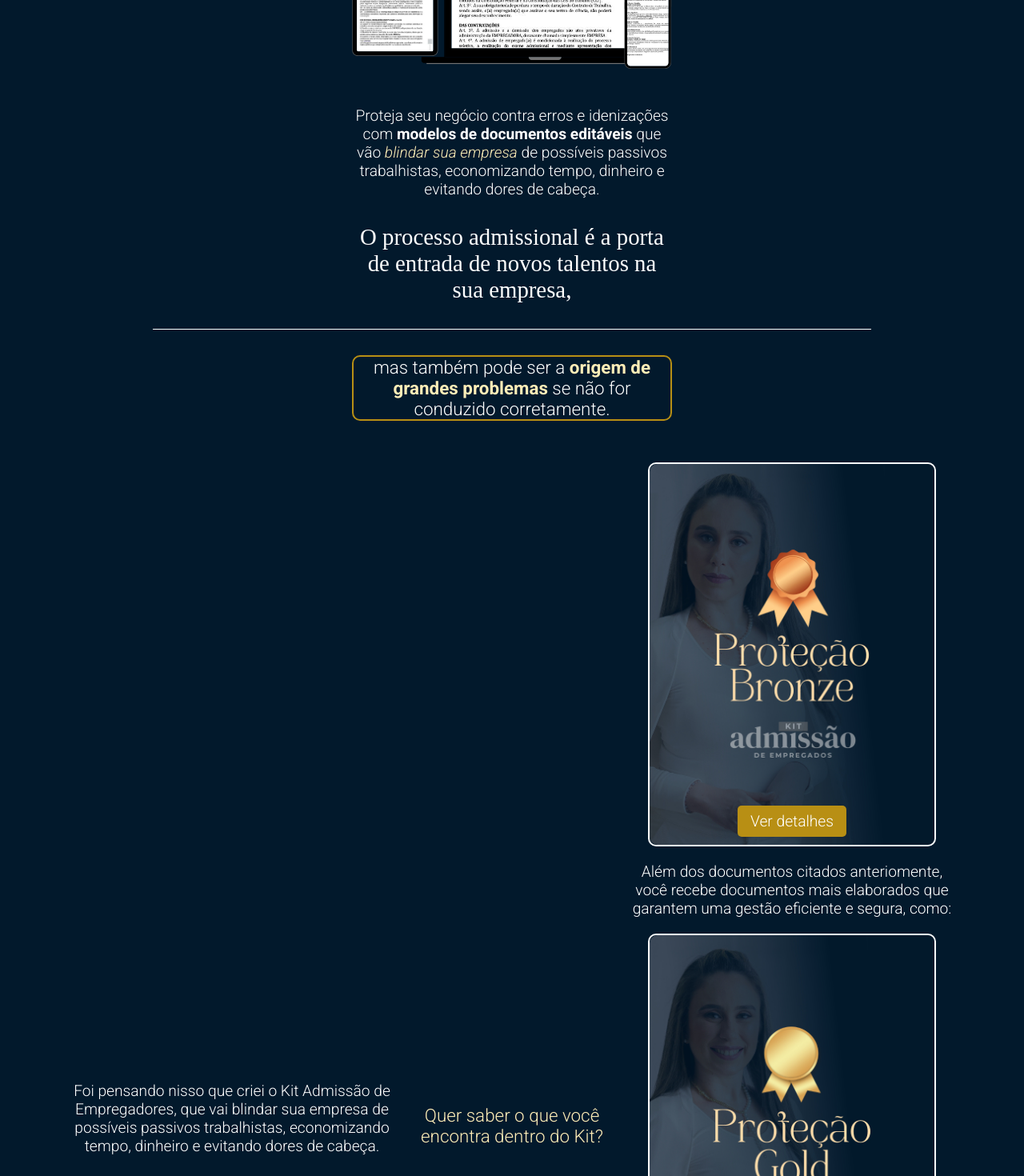
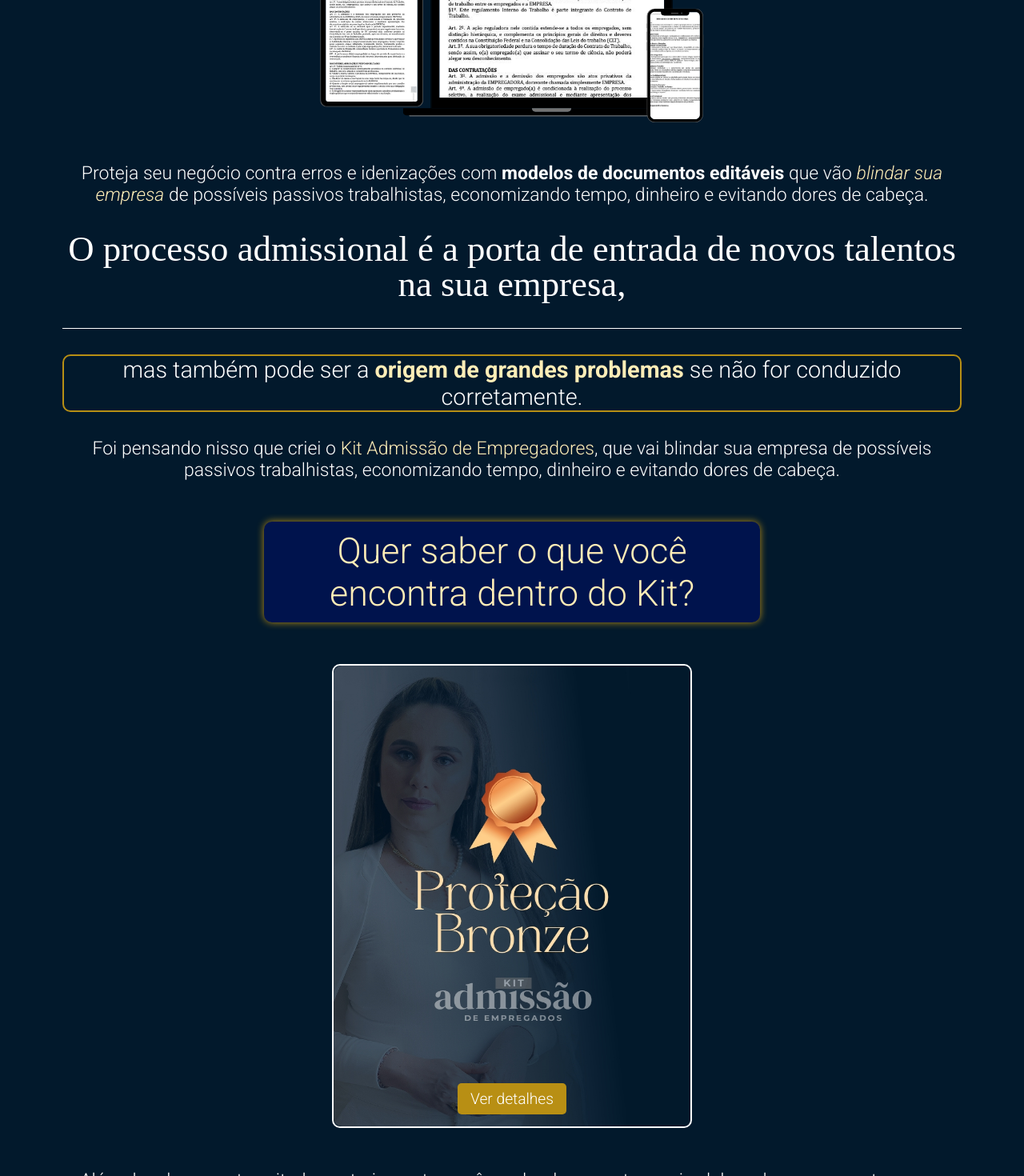
Before and after one commit to irlanreis/kezia-farias, a React (Vite) app: page /page-vendas in a window 1280 px wide. Shown: the part 320-1790 px from the top of the page at 80% size. Built offline with nearby package versions, Linux system fonts and the light colour scheme; a web font is replaced by a local one.

Commit message:
Fix: versão tablete implementada

```diff
--- a/src/PaginaDeVendas.tsx
+++ b/src/PaginaDeVendas.tsx
@@ -1,4 +1,5 @@
 import "./styles/PageVendas.css";
+import "./styles/TabletVersion.css";
 import logo from "./assets/imgs/logo-admissao.svg";
 import logoTelas from "./assets/imgs/logo-telas.svg";
 import bronze from "./assets/imgs/card-01.jpg";
@@ -43,26 +44,32 @@ const PaginaDeVendas = () => {
           </strong>{" "}
           se não for conduzido corretamente.
         </p>
+        <p className="text-04">
+          Foi pensando nisso que criei o{" "}
+          <span className="text-03-destaque">Kit Admissão de Empregadores</span>
+          , que vai blindar sua empresa de{" "}
+          <span className="highlight">possíveis passivos trabalhistas</span>,
+          economizando tempo, dinheiro e evitando dores de cabeça.
+        </p>
+        <p className="text-destaque-04">
+          Quer saber o que você encontra dentro do Kit?
+        </p>
       </div>
 
       <div className="content">
-        <p className="text-04">
-          Foi pensando nisso que criei o Kit Admissão de Empregadores, que vai
-          blindar sua empresa de{" "}
-          <span className="highlight">possíveis passivos trabalhistas</span>,
-          economizando tempo, dinheiro e evitando dores de cabeça.
-        </p>
-        <h2 className="text-destaque-04">
-          Quer saber o que você encontra dentro do Kit?
-        </h2>
-
         {/* Container dos três cards */}
         <div className="cards-container">
           {/* Card 1 - Proteção Bronze */}
-          <div className={`card ${flippedCards[0] ? 'flipped' : ''}`}>
+          <div className={`card ${flippedCards[0] ? "flipped" : ""}`}>
             <div className="card-front">
               <img src={bronze} alt="proteção bronze" className="card-img" />
-              <button onClick={() => handleFlip(0)} type="button" className="btn">Ver detalhes</button>
+              <button
+                onClick={() => handleFlip(0)}
+                type="button"
+                className="btn"
+              >
+                Ver detalhes
+              </button>
             </div>
             <div className="card-back">
               <h3 className="title-h3">Proteção Bronze</h3>
@@ -86,22 +93,29 @@ const PaginaDeVendas = () => {
           </div>
 
           <p className="text-04">
-          Além dos documentos citados anteriomente, você recebe documentos mais
-          elaborados que garantem uma gestão eficiente e segura, como:
-        </p>
+            Além dos documentos citados anteriomente, você recebe documentos
+            mais elaborados que garantem uma gestão eficiente e segura, como:
+          </p>
 
           {/* Card 2 - Proteção Gold */}
-          <div className={`card ${flippedCards[1] ? 'flipped' : ''}`}>
+          <div className={`card ${flippedCards[1] ? "flipped" : ""}`}>
             <div className="card-front">
               <img src={gold} alt="proteção gold" className="card-img" />
-              <button onClick={() => handleFlip(1)} type="button" className="btn">Ver detalhes</button>
+              <button
+                onClick={() => handleFlip(1)}
+                type="button"
+                className="btn"
+              >
+                Ver detalhes
+              </button>
             </div>
             <div className="card-back">
               <h3 className="title-h3">Proteção Gold</h3>
               <ul className="item-list">
                 <li>Proteção Bronze</li>
                 <li>Termo para concessão do uso de imagem</li>
-                <li>Termo de Compromisso, Sigilo e Confidencialidade</li>
+                <li>Termo de Compromisso</li>
+                <li>Sigilo e Confidencialidade</li>
                 <li>Acordo de Compensação de Horas</li>
                 <li>Código de Conduta</li>
               </ul>
@@ -116,15 +130,24 @@ const PaginaDeVendas = () => {
             </div>
           </div>
           <p className="text-04">
-          Agora esse kit é pra você que deseja um <br /> pacote ainda mais
-          completo. <br />
-          Você garante todos os anteriores e mais:
-        </p>
+            Agora esse kit é pra você que deseja um pacote ainda mais
+            completo, você garante todos os anteriores e mais:
+          </p>
           {/* Card 3 - Proteção Max */}
-          <div className={`card ${flippedCards[2] ? 'flipped' : ''}`}>
+          <div className={`card ${flippedCards[2] ? "flipped" : ""}`}>
             <div className="card-front">
-              <img src={maxProtection} alt="proteção max" className="card-img" />
-              <button onClick={() => handleFlip(2)} type="button" className="btn">Ver detalhes</button>
+              <img
+                src={maxProtection}
+                alt="proteção max"
+                className="card-img"
+              />
+              <button
+                onClick={() => handleFlip(2)}
+                type="button"
+                className="btn"
+              >
+                Ver detalhes
+              </button>
             </div>
             <div className="card-back">
               <h3 className="title-h3">Proteção Max</h3>
--- a/src/styles/PageVendas.css
+++ b/src/styles/PageVendas.css
@@ -33,10 +33,6 @@ body {
   align-items: center;
   width: 100%;
   gap: 2rem;
-}
-
-.container-text {
-  width: 80%;
 }
 
 .icon-logo {
@@ -160,7 +156,7 @@ body {
   cursor: pointer;
   transition: background-color 0.5s;
   position: absolute;
-  bottom: 10px;
+  bottom: 15px;
   left: 50%;
   transform: translateX(-50%);
 }
@@ -221,7 +217,6 @@ hr {
 
 .item-list {
   list-style: circle;
-  padding-left: 1.5rem;
   text-align: left;
 }
 
@@ -239,10 +234,14 @@ hr {
 .text-destaque-04 {
   font-family: "Roboto", sans-serif;
   font-weight: 300;
-  font-size: 1.4rem;
+  font-size: 1.8rem;
   color: #ffedb7;
   text-align: center;
-  width: 300px;
+  width: 350px;
+  padding: 0.5rem;
+  border-radius: 10px;
+  background-color: #00134D;
+  box-shadow: 0 0 10px 0 #b88f14;
 }
 
 .text-circle {
--- /dev/null
+++ b/src/styles/TabletVersion.css
@@ -0,0 +1,99 @@
+@media (min-width: 660px) {
+  .container-text {
+    width: 100%;
+  }
+
+  .icon-logo {
+    width: 100%;
+    max-width: 350px;
+  }
+
+  .icon-logoTelas {
+    width: 480px;
+  }
+
+  .text-01, .text-03, .text-04 {
+    font-size: 23px;
+    color: #fff;
+    text-align: center;
+    width: 90%;
+    max-width: 100%;
+  }
+
+  .text-02 {
+    font-size: 2.8rem;
+    line-height: 1;
+    color: #fff;
+    text-align: center;
+    max-width: 90%;
+  }
+
+  .text-destaque-04 {
+    font-size: 2.8rem;
+    color: #ffedb7;
+    text-align: center;
+    width: 620px;
+    padding: 10px 20px;
+  }
+
+  .text-03 {
+    font-size: 1.8rem;
+    color: #fff;
+    text-align: center;
+    max-width: 90%;
+  }
+
+  .content {
+    display: flex;
+    flex-direction: column;
+    gap: 2rem;
+    width: 100%;
+  }
+
+  .cards-container {
+    display: flex;
+    flex-direction: column;
+    justify-content: space-between;
+    align-items: center;
+    gap: 2rem;
+    width: 100%;
+  }
+
+  .card {
+    width: 450px;
+    height: 580px;
+  }
+
+  .card-back {
+    display: flex;
+    flex-direction: column;
+    justify-content: space-around;
+    align-items: center;
+    font-size: 5rem;
+  }
+
+  .title-h3 {
+    font-size: 3rem;
+    line-height: 1.5;
+
+  }
+
+  .card-back li {
+    font-size: 3rem;
+    height: 30px;
+  }
+
+  .price {
+    font-size: 1.8rem;
+  }
+
+  .btn-link {
+    font-size: 1.8rem;
+    padding: 10px 20px;
+  }
+
+  .text-circle {
+    height: 240px;
+    border: 4px solid #b88f14;
+  }
+}
```
